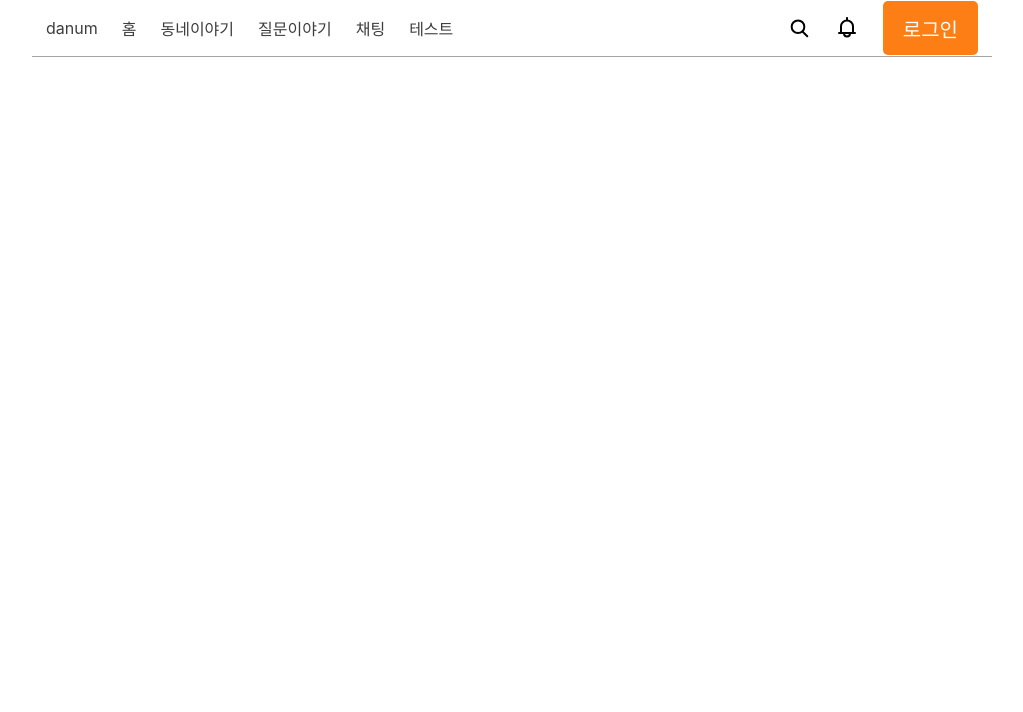
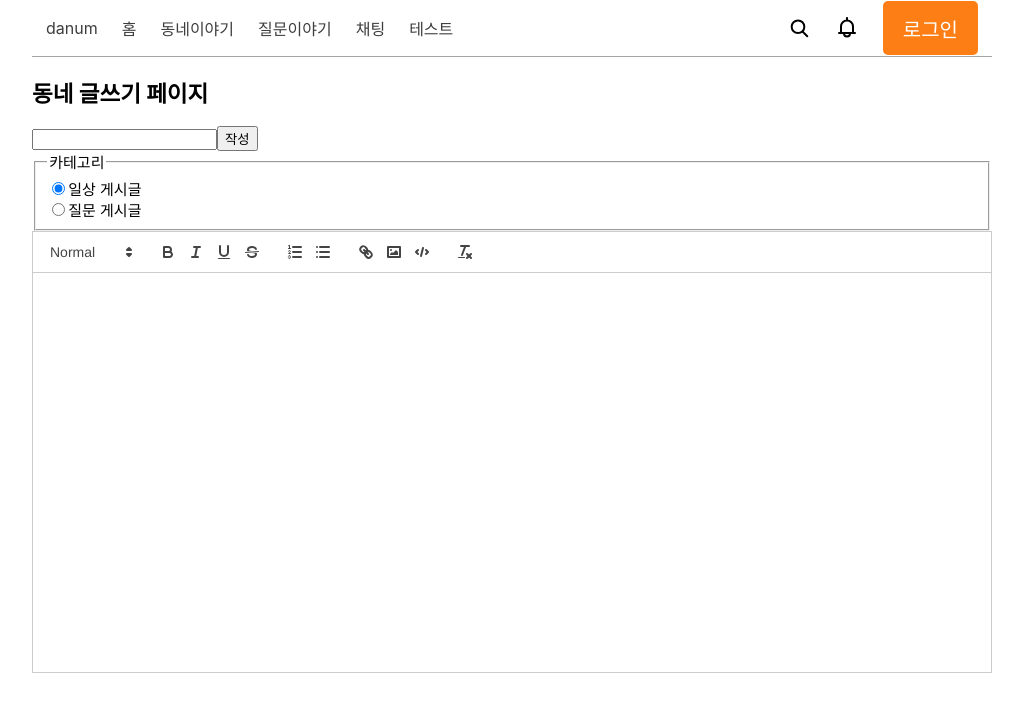
Before and after one commit to KJLBK/danum-next, a Next.js app: page /villages/new in a window 1280 px wide. Shown: the top 712 px of the page, without its empty margins (128-1151 px from the left). Built offline with nearby package versions, Linux system fonts and the light colour scheme; a web font is replaced by a local one.

Commit message:
feat: village 게시판 생성 로직 및 기능 구현

```diff
--- a/src/app/villages/new/page.jsx
+++ b/src/app/villages/new/page.jsx
@@ -1,7 +1,99 @@
+'use client';
+import { useAuthStore } from '../../../stores/authStore';
+import QuillEditor from '../../../components/question/new/QuillEditor';
+import { useRef, useState } from 'react';
+import { villageNew } from '../../../services/villageService';
 export default function VillagePostingPage() {
+    const { user } = useAuthStore();
+    const editorRef = useRef();
+
+    const [formData, setFormData] = useState({
+        email: '',
+        title: '',
+        content: '',
+        postType: 'DAILY',
+    });
+
+    const onChangeData = (e) => {
+        const { name, value } = e.target;
+        setFormData({
+            ...formData,
+            [name]: value,
+        });
+    };
+
+    const onSubmit = async (e) => {
+        e.preventDefault();
+        try {
+            if (editorRef.current) {
+                const editorContent =
+                    editorRef.current.getContent();
+                const updatedFormData = {
+                    ...formData,
+                    email: user,
+                    content: editorContent,
+                };
+
+                await villageNew(updatedFormData);
+            }
+        } catch (err) {
+            console.error('Submission error:', err);
+        }
+    };
     return (
         <div>
-            <div></div>
+            <h2>동네 글쓰기 페이지</h2>
+            <form onSubmit={onSubmit}>
+                <div>
+                    <input
+                        type="text"
+                        id="title"
+                        name="title"
+                        value={formData.title}
+                        onChange={onChangeData}
+                        required
+                    />
+                    <button type="submit">작성</button>
+                </div>
+                <fieldset>
+                    <legend>카테고리</legend>
+                    <div>
+                        <label>
+                            <input
+                                type="radio"
+                                id="DAILY"
+                                value="DAILY"
+                                name="postType"
+                                onChange={onChangeData}
+                                checked={
+                                    formData.postType ===
+                                    'DAILY'
+                                }
+                            />
+                            일상 게시글
+                        </label>
+                    </div>
+                    <div>
+                        <label>
+                            <input
+                                type="radio"
+                                id="QUESTION"
+                                value="QUESTION"
+                                name="postType"
+                                onChange={onChangeData}
+                                checked={
+                                    formData.postType ===
+                                    'QUESTION'
+                                }
+                            />
+                            질문 게시글
+                        </label>
+                    </div>
+                </fieldset>
+                <div>
+                    <QuillEditor ref={editorRef} />
+                </div>
+            </form>
         </div>
     );
 }
--- /dev/null
+++ b/src/services/villageService.js
@@ -0,0 +1,37 @@
+import { getAccessToken } from './tokenService';
+
+// 동네이야기 게시판 생성 로직
+export async function villageNew({
+    email,
+    title,
+    content,
+    postType,
+}) {
+    const token = getAccessToken();
+
+    try {
+        const response = await fetch(
+            `/danum-backend/board/village/new`,
+            {
+                method: 'POST',
+                headers: {
+                    Authorization: `Bearer ${token}`,
+                    'Content-Type': 'application/json',
+                },
+                body: JSON.stringify({
+                    email,
+                    title,
+                    content,
+                    postType,
+                }),
+            },
+        );
+
+        if (!response.ok) {
+            throw new Error(`Error: ${response.status}`);
+        }
+    } catch (error) {
+        console.error('Error fetching data', error);
+        return [];
+    }
+}
```
